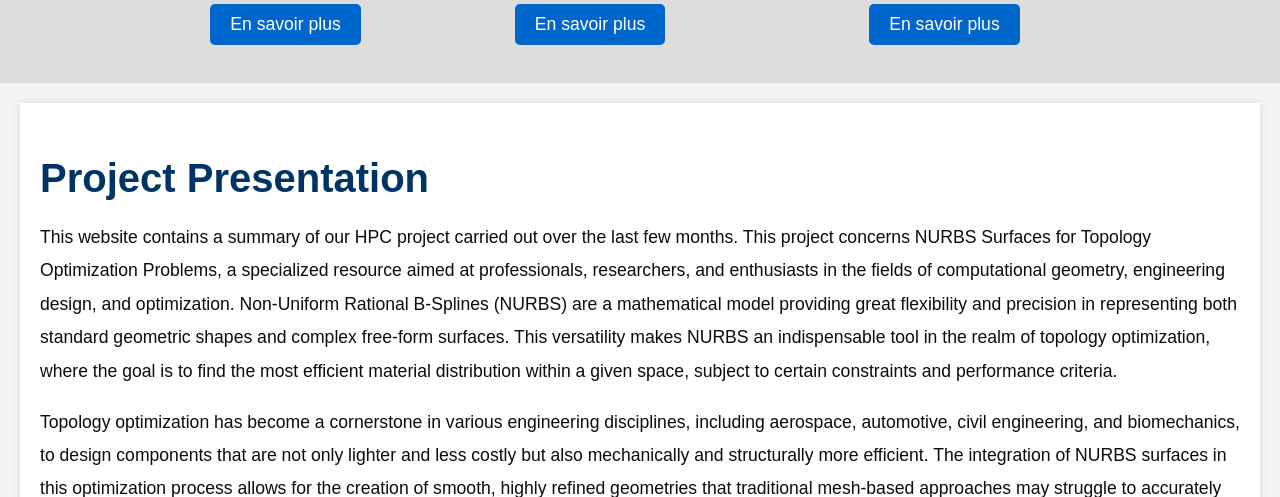
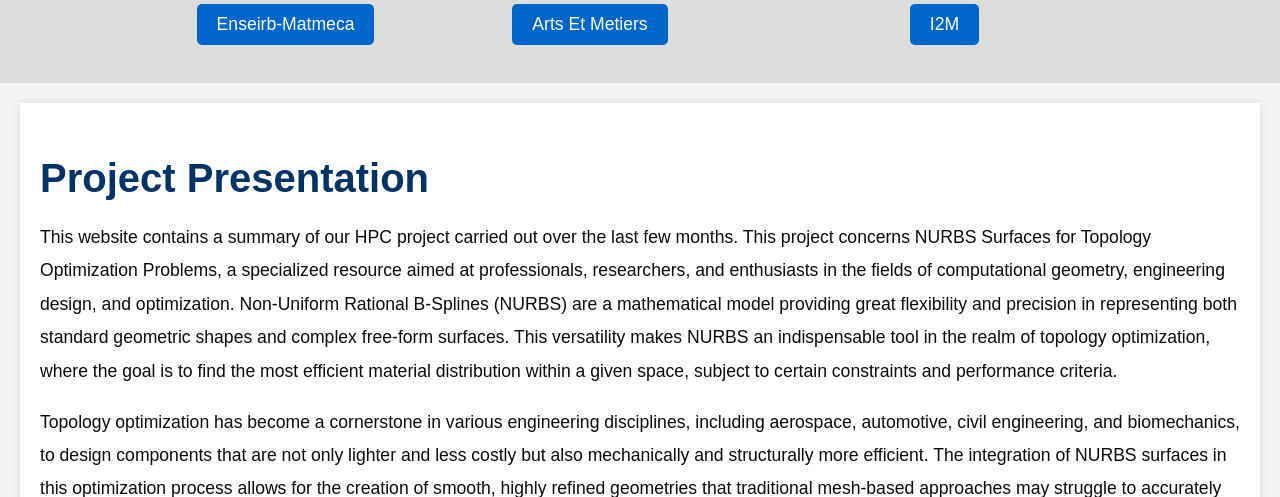
Before and after one commit to Tchoupi2001/Projet_nurbs.github.io, a plain HTML site: page index.html in a window 1280 px wide. Shown: the part 603-1100 px from the top of the page. Drawn offline with nearby package versions, Linux system fonts and the light colour scheme.

Commit message:
update index

```diff
--- a/index.html
+++ b/index.html
@@ -132,19 +132,19 @@
 
         <div style="display: inline-block; text-align: center;">
             <img src="logo_enseirb.png" alt="" style="width: 300px;">
-            <p><button onclick="location.href='https://enseirb-matmeca.bordeaux-inp.fr/fr'">En savoir plus</button></p>
+            <p><button onclick="location.href='https://enseirb-matmeca.bordeaux-inp.fr/fr'">Enseirb-Matmeca</button></p>
         </div>
 
         <!-- Deuxième paire d'image et de bouton -->
         <div style="display: inline-block; text-align: center;">
             <img src="arts.png" alt="" style="width: 300px;">
-            <p><button onclick="location.href='https://www.artsetmetiers.fr/fr'">En savoir plus</button></p>
+            <p><button onclick="location.href='https://www.artsetmetiers.fr/fr'">Arts Et Metiers</button></p>
         </div>
 
         <!-- Troisième paire d'image et de bouton -->
         <div style="display: inline-block; text-align: center;">
             <img src="I2M.png" alt="" style="width: 400px;">
-            <p><button onclick="location.href='https://www.i2m.u-bordeaux.fr/'">En savoir plus</button></p>
+            <p><button onclick="location.href='https://www.i2m.u-bordeaux.fr/'">I2M</button></p>
         </div>
     </div>
 
```
Also changed, not shown: about.html (+4 -1 lines).
